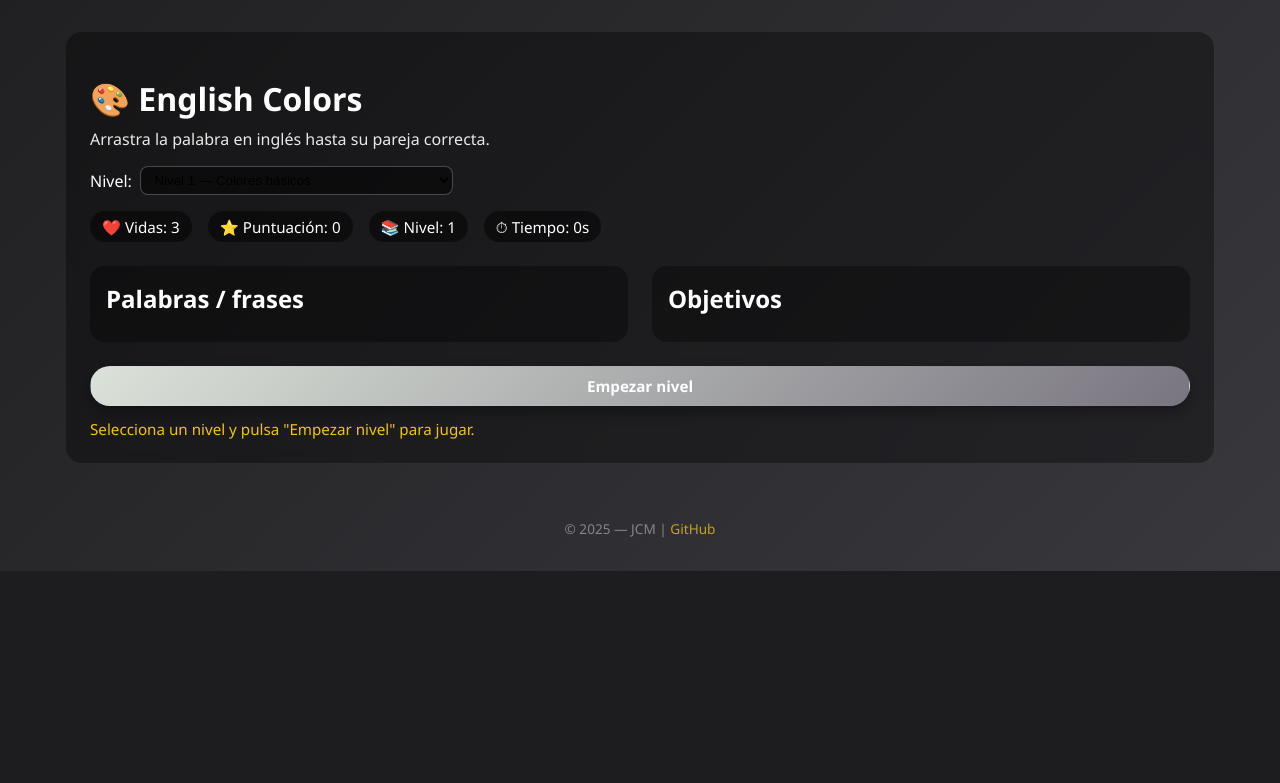
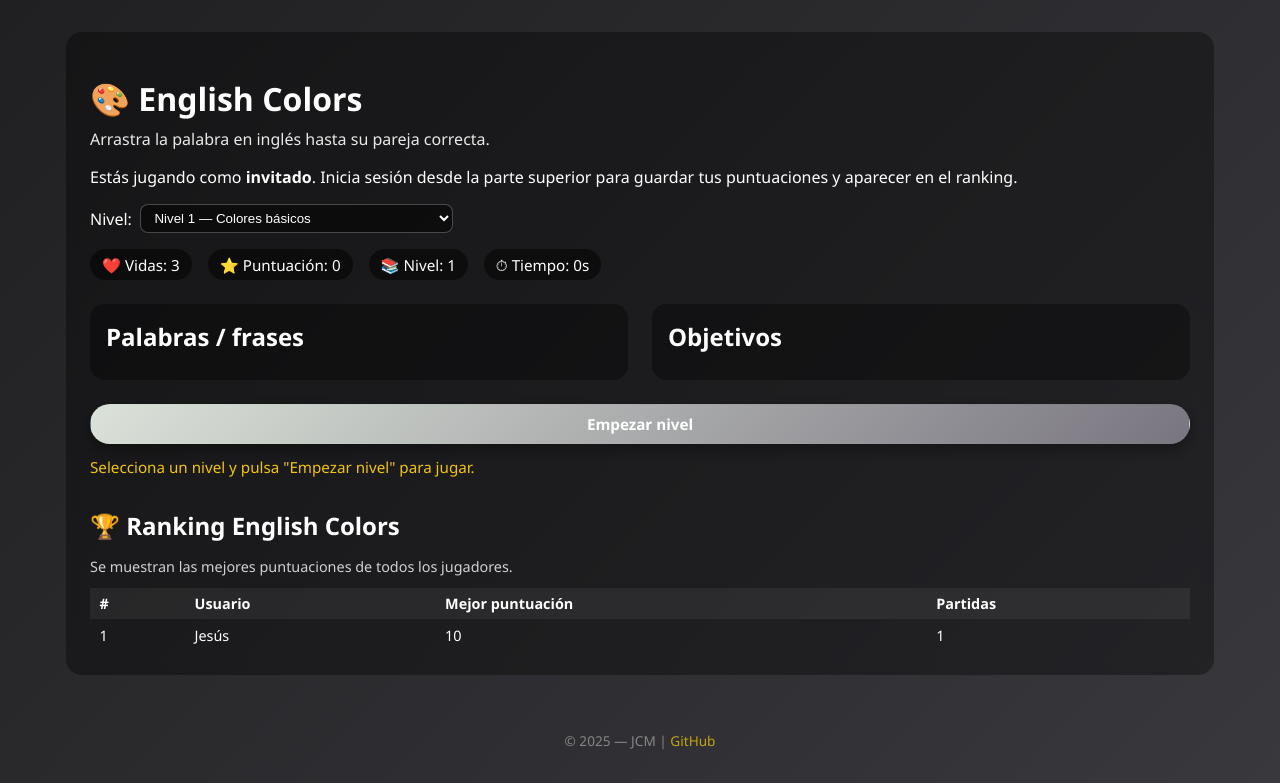
Before and after one commit to jcm201080/juegosJCM, a Flask app: page /english-games in a window 1280 px wide. Shown: the part 257-1040 px from the top of the page. Before the commit the page ends 828 px from the top, so only its background shows below. Run offline with Flask 3, Linux system fonts and the light colour scheme; data comes from the database, SQL or seed files in the repository; tables that the repository leaves empty hold one stand-in row (values such as "Sample post").

Commit message:
cambios base de dato

```diff
--- a/routes/english_games_routes.py
+++ b/routes/english_games_routes.py
@@ -1,9 +1,109 @@
 # routes/english_games_routes.py
 
-from flask import Blueprint, render_template
+from flask import Blueprint, render_template, request, jsonify, session
+from db import get_connection
 
 english_games_bp = Blueprint("english_games", __name__)
 
+
+# 🔹 Página del juego
 @english_games_bp.route("/english-games")
 def english_games():
     return render_template("english_games.html")
+
+
+# 🔹 Guardar puntuación del juego de colores en inglés
+@english_games_bp.route("/api/english-colors/save-score", methods=["POST"])
+def save_english_colors_score():
+    # Comprobar que hay usuario logueado
+    user_id = session.get("user_id")
+    if not user_id:
+        return jsonify({"ok": False, "error": "not_logged_in"}), 401
+
+    data = request.get_json(silent=True) or {}
+
+    level = int(data.get("level", 1))
+    score = int(data.get("score", 0))
+    duration_sec = int(data.get("duration_sec", 0))
+
+    conn = get_connection()
+    cur = conn.cursor()
+
+    # Insertar partida
+    cur.execute(
+        """
+        INSERT INTO english_color_scores (user_id, level, score, duration_sec)
+        VALUES (?, ?, ?, ?)
+        """,
+        (user_id, level, score, duration_sec),
+    )
+    conn.commit()
+
+    # Mejor puntuación global de este juego
+    cur.execute(
+        "SELECT COALESCE(MAX(score), 0) FROM english_color_scores WHERE user_id = ?",
+        (user_id,),
+    )
+    best_global = cur.fetchone()[0] or 0
+
+    # Puntuación acumulada en este juego
+    cur.execute(
+        "SELECT COALESCE(SUM(score), 0) FROM english_color_scores WHERE user_id = ?",
+        (user_id,),
+    )
+    total_score = cur.fetchone()[0] or 0
+
+    # Mejor puntuación en este nivel concreto
+    cur.execute(
+        """
+        SELECT COALESCE(MAX(score), 0)
+        FROM english_color_scores
+        WHERE user_id = ? AND level = ?
+        """,
+        (user_id, level),
+    )
+    best_level = cur.fetchone()[0] or 0
+
+    conn.close()
+
+    return jsonify(
+        {
+            "ok": True,
+            "best_global": best_global,
+            "total_score": total_score,
+            "best_level": best_level,
+        }
+    )
+@english_games_bp.route("/api/english-colors/ranking")
+def english_colors_ranking():
+    conn = get_connection()
+    cur = conn.cursor()
+
+    # Top 10 por mejor puntuación global en este juego
+    cur.execute(
+        """
+        SELECT u.username,
+               MAX(s.score) AS best_score,
+               COUNT(*)     AS games_played
+        FROM english_color_scores s
+        JOIN users u ON u.id = s.user_id
+        GROUP BY s.user_id
+        ORDER BY best_score DESC
+        LIMIT 10
+        """
+    )
+    rows = cur.fetchall()
+    conn.close()
+
+    ranking = []
+    for idx, row in enumerate(rows, start=1):
+        ranking.append(
+            {
+                "position": idx,
+                "username": row["username"],
+                "best_score": row["best_score"],
+                "games_played": row["games_played"],
+            }
+        )
+
+    return jsonify({"ok": True, "ranking": ranking})
--- a/static/css/english_games.css
+++ b/static/css/english_games.css
@@ -209,6 +209,7 @@
     border-radius: 0.5rem;
     border: 1px solid rgba(255, 255, 255, 0.25);
     background: rgba(0, 0, 0, 0.5);
+    color: white;
 }
 
 /* Tarjetas de imagen (niveles 3 y 4) */
@@ -260,3 +261,38 @@
 .eg-target-composite {
     border-style: solid;
 }
+
+
+.english-ranking {
+    margin-top: 2rem;
+}
+
+.english-ranking h2 {
+    margin-bottom: 0.5rem;
+}
+
+.ranking-hint {
+    font-size: 0.9rem;
+    opacity: 0.8;
+    margin-bottom: 0.75rem;
+}
+
+.ranking-table {
+    width: 100%;
+    border-collapse: collapse;
+    font-size: 0.9rem;
+}
+
+.ranking-table th,
+.ranking-table td {
+    padding: 0.4rem 0.6rem;
+    text-align: left;
+}
+
+.ranking-table thead {
+    background: rgba(255, 255, 255, 0.06);
+}
+
+.ranking-table tbody tr:nth-child(even) {
+    background: rgba(255, 255, 255, 0.03);
+}
--- a/static/js/english_games.js
+++ b/static/js/english_games.js
@@ -1,5 +1,16 @@
 // static/js/english_games.js
 document.addEventListener("DOMContentLoaded", () => {
+    // === Usuario ===
+    const API_BASE = window.location.origin;
+    let currentUser = null;
+
+    const userGuestDiv  = document.getElementById("gameUserGuest");
+    const userLoggedDiv = document.getElementById("gameUserLogged");
+    const spanUserName  = document.getElementById("currentUserName");
+    const spanBestScoreGlobal = document.getElementById("currentUserBestScore");
+    const spanTotalScore      = document.getElementById("currentUserTotalScore");
+    const spanBestScoreLevel  = document.getElementById("currentUserLevelBestScore");
+
     // === Estado del juego ===
     let lives = 3;
     let score = 0;
@@ -116,7 +127,7 @@ document.addEventListener("DOMContentLoaded", () => {
                     alt: "Blue and yellow car"
                 },
                 {
-                    id: "car_red_blue",
+                    id: "car_orange_green",
                     sentence: "This car is orange and green.",
                     img: "/static/img/english/car_orange_green.jpeg",
                     alt: "Orange and green car"
@@ -124,10 +135,10 @@ document.addEventListener("DOMContentLoaded", () => {
             ]
         },
         5: {
-            type: "composite", // NUEVO: frases ↔ cuadro con 3 colores
+            type: "composite", // frases ↔ cuadro con 3 colores
             description: "Nivel 5: Une la frase con el cuadro que contiene esos tres colores.",
-            baseColors: BASE_COLORS, // usamos los 15 como “paleta”
-            count: 5                 // 5 frases/casillas por partida
+            baseColors: BASE_COLORS,
+            count: 5
         }
     };
 
@@ -146,6 +157,9 @@ document.addEventListener("DOMContentLoaded", () => {
     const messageP = document.getElementById("eg-message");
     const startBtn = document.getElementById("eg-start-btn");
     const levelSelect = document.getElementById("eg-level-select");
+
+    // Ranking
+    const rankingBody = document.getElementById("eg-ranking-body");
 
     // === Sonidos ===
     const soundCorrect = new Audio("/static/sounds/correct.wav");
@@ -220,7 +234,7 @@ document.addEventListener("DOMContentLoaded", () => {
 
             const sortedIds = trio.map(c => c.id).sort();
             const id = sortedIds.join("_");
-            if (usedIds.has(id)) continue; // evitar combos repetidos en la misma partida
+            if (usedIds.has(id)) continue; // evitar combos repetidos
 
             usedIds.add(id);
             const colors = trio.map(c => c.color);
@@ -242,7 +256,6 @@ document.addEventListener("DOMContentLoaded", () => {
         const levelCfg = COLOR_LEVELS[currentLevel];
         if (!levelCfg) return;
 
-        // Elegimos texto del título de objetivos
         if (levelCfg.type === "simple") {
             targetsTitle.textContent = "Colores";
         } else if (levelCfg.type === "sentence_image") {
@@ -256,10 +269,8 @@ document.addEventListener("DOMContentLoaded", () => {
         wordsContainer.innerHTML   = "";
         targetsContainer.innerHTML = "";
 
-        // items = conjunto de pares palabra/objetivo para este nivel
         let items;
         if (levelCfg.type === "composite") {
-            // Nivel 5: generamos dinámicamente 5 combinaciones nuevas
             items = buildCompositeItems(levelCfg.baseColors, levelCfg.count);
         } else {
             items = shuffleArray([...levelCfg.items]);
@@ -326,7 +337,6 @@ document.addEventListener("DOMContentLoaded", () => {
                 targetsContainer.appendChild(targetEl);
             });
         } else if (levelCfg.type === "composite") {
-            // Nivel 5: frases con 3 colores ↔ cuadros combinados
             // Frases (izquierda)
             items.forEach(item => {
                 const wordEl = document.createElement("div");
@@ -346,7 +356,6 @@ document.addEventListener("DOMContentLoaded", () => {
                 targetEl.dataset.id = item.id;
 
                 const [c1, c2, c3] = item.colors;
-                // 3 franjas verticales de color
                 targetEl.style.background = `linear-gradient(
                     90deg,
                     ${c1} 0%,   ${c1} 33%,
@@ -416,6 +425,13 @@ document.addEventListener("DOMContentLoaded", () => {
                     "🎉 ¡Nivel completado! Puedes cambiar de nivel o repetir para practicar más.",
                     "success"
                 );
+
+                // 🔹 Si hay usuario logueado, guardamos puntuación
+                if (currentUser && currentUser.logged_in) {
+                    saveEnglishColorsScore().catch(err =>
+                        console.error("Error guardando puntuación:", err)
+                    );
+                }
             }
         } else {
             // ❌ Error
@@ -444,6 +460,124 @@ document.addEventListener("DOMContentLoaded", () => {
             .querySelectorAll(".eg-word.dragging")
             .forEach(el => el.classList.remove("dragging"));
     });
+
+    // === Gestión del panel de usuario ===
+    function updateUserPanel(stats = null) {
+        if (!currentUser || !currentUser.logged_in) {
+            userGuestDiv?.classList.remove("hidden");
+            userLoggedDiv?.classList.add("hidden");
+            return;
+        }
+
+        userGuestDiv?.classList.add("hidden");
+        userLoggedDiv?.classList.remove("hidden");
+
+        spanUserName.textContent = currentUser.username || "";
+
+        if (stats) {
+            spanBestScoreGlobal.textContent = stats.best_global ?? 0;
+            spanTotalScore.textContent      = stats.total_score ?? 0;
+            spanBestScoreLevel.textContent  = stats.best_level ?? 0;
+        } else {
+            spanBestScoreGlobal.textContent ||= "0";
+            spanTotalScore.textContent      ||= "0";
+            spanBestScoreLevel.textContent  ||= "0";
+        }
+    }
+
+    async function fetchCurrentUser() {
+        try {
+            const resp = await fetch(`${API_BASE}/api/current-user`);
+            if (!resp.ok) throw new Error("HTTP " + resp.status);
+            const data = await resp.json();
+            currentUser = data;
+        } catch (err) {
+            console.error("Error obteniendo usuario actual:", err);
+            currentUser = null;
+        }
+        updateUserPanel();
+    }
+
+    // === Ranking del juego ===
+    async function fetchRanking() {
+        if (!rankingBody) return;
+
+        try {
+            const resp = await fetch(`${API_BASE}/api/english-colors/ranking`);
+            if (!resp.ok) throw new Error("HTTP " + resp.status);
+            const data = await resp.json();
+            if (!data.ok) throw new Error("Respuesta no OK");
+
+            const ranking = data.ranking || [];
+            rankingBody.innerHTML = "";
+
+            if (ranking.length === 0) {
+                const tr = document.createElement("tr");
+                const td = document.createElement("td");
+                td.colSpan = 4;
+                td.textContent = "Todavía no hay puntuaciones registradas.";
+                tr.appendChild(td);
+                rankingBody.appendChild(tr);
+                return;
+            }
+
+            ranking.forEach((item) => {
+                const tr = document.createElement("tr");
+
+                const tdPos = document.createElement("td");
+                tdPos.textContent = item.position;
+
+                const tdUser = document.createElement("td");
+                tdUser.textContent = item.username;
+
+                const tdBest = document.createElement("td");
+                tdBest.textContent = item.best_score;
+
+                const tdGames = document.createElement("td");
+                tdGames.textContent = item.games_played;
+
+                tr.appendChild(tdPos);
+                tr.appendChild(tdUser);
+                tr.appendChild(tdBest);
+                tr.appendChild(tdGames);
+
+                rankingBody.appendChild(tr);
+            });
+        } catch (err) {
+            console.error("Error cargando ranking:", err);
+        }
+    }
+
+    // === Guardar puntuación del juego en el backend ===
+    async function saveEnglishColorsScore() {
+        const payload = {
+            level: currentLevel,
+            score: score,
+            duration_sec: time
+        };
+
+        const resp = await fetch(`${API_BASE}/api/english-colors/save-score`, {
+            method: "POST",
+            headers: { "Content-Type": "application/json" },
+            body: JSON.stringify(payload)
+        });
+
+        if (!resp.ok) {
+            console.warn("No se pudo guardar la puntuación (HTTP " + resp.status + ")");
+            return;
+        }
+
+        const data = await resp.json();
+        if (data.ok) {
+            updateUserPanel({
+                best_global: data.best_global,
+                total_score: data.total_score,
+                best_level: data.best_level
+            });
+            // Actualizar ranking tras nueva puntuación
+            fetchRanking();
+        }
+    }
 
     // === Cambio de nivel ===
     levelSelect.addEventListener("change", () => {
@@ -480,4 +614,8 @@ document.addEventListener("DOMContentLoaded", () => {
         'Selecciona un nivel y pulsa "Empezar nivel" para jugar.',
         "info"
     );
+
+    // Cargar usuario y ranking al entrar en la página
+    fetchCurrentUser();
+    fetchRanking();
 });
--- a/templates/english_games.html
+++ b/templates/english_games.html
@@ -17,6 +17,32 @@
             Arrastra la palabra en inglés hasta su pareja correcta.
         </p>
     </header>
+
+    <!-- 🔹 Panel de usuario -->
+    <div class="user-panel">
+        <!-- Vista invitado -->
+        <div id="gameUserGuest">
+            <p class="user-status">
+                Estás jugando como <strong>invitado</strong>. Inicia sesión desde la parte superior
+                para guardar tus puntuaciones y aparecer en el ranking.
+            </p>
+        </div>
+
+        <!-- Vista usuario logueado -->
+        <div id="gameUserLogged" class="hidden">
+            <p>👤 Sesión iniciada como: <strong id="currentUserName"></strong></p>
+            <p>
+                🏆 Mejor puntuación global (todos los niveles):
+                <span id="currentUserBestScore">0</span>
+            </p>
+            <p>📈 Puntuación acumulada:
+                <span id="currentUserTotalScore">0</span>
+            </p>
+            <p>🎚 Mejor puntuación en este nivel:
+                <span id="currentUserLevelBestScore">0</span>
+            </p>
+        </div>
+    </div>
 
     <!-- Selector de nivel -->
     <section class="english-levels">
@@ -75,6 +101,27 @@
             Pulsa <strong>“Empezar nivel”</strong> para jugar.
         </p>
     </section>
+
+    <!-- 🔹 Ranking del juego -->
+    <section class="english-ranking">
+        <h2>🏆 Ranking English Colors</h2>
+        <p class="ranking-hint">
+            Se muestran las mejores puntuaciones de todos los jugadores.
+        </p>
+        <table class="ranking-table">
+            <thead>
+                <tr>
+                    <th>#</th>
+                    <th>Usuario</th>
+                    <th>Mejor puntuación</th>
+                    <th>Partidas</th>
+                </tr>
+            </thead>
+            <tbody id="eg-ranking-body">
+                <!-- Rellenado por JS -->
+            </tbody>
+        </table>
+    </section>
 </div>
 {% endblock %}
 
```
Also changed, not shown: db.py (+15 -0 lines), 1 other file.
